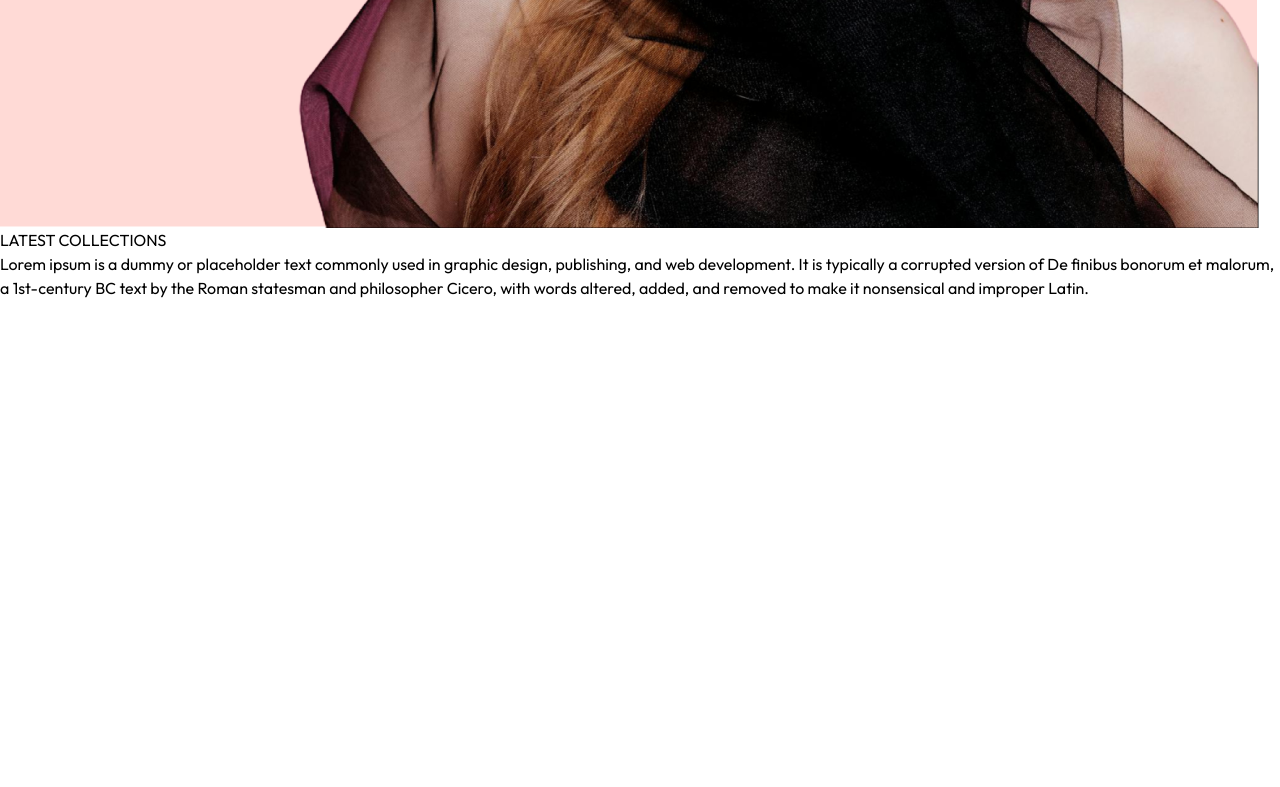
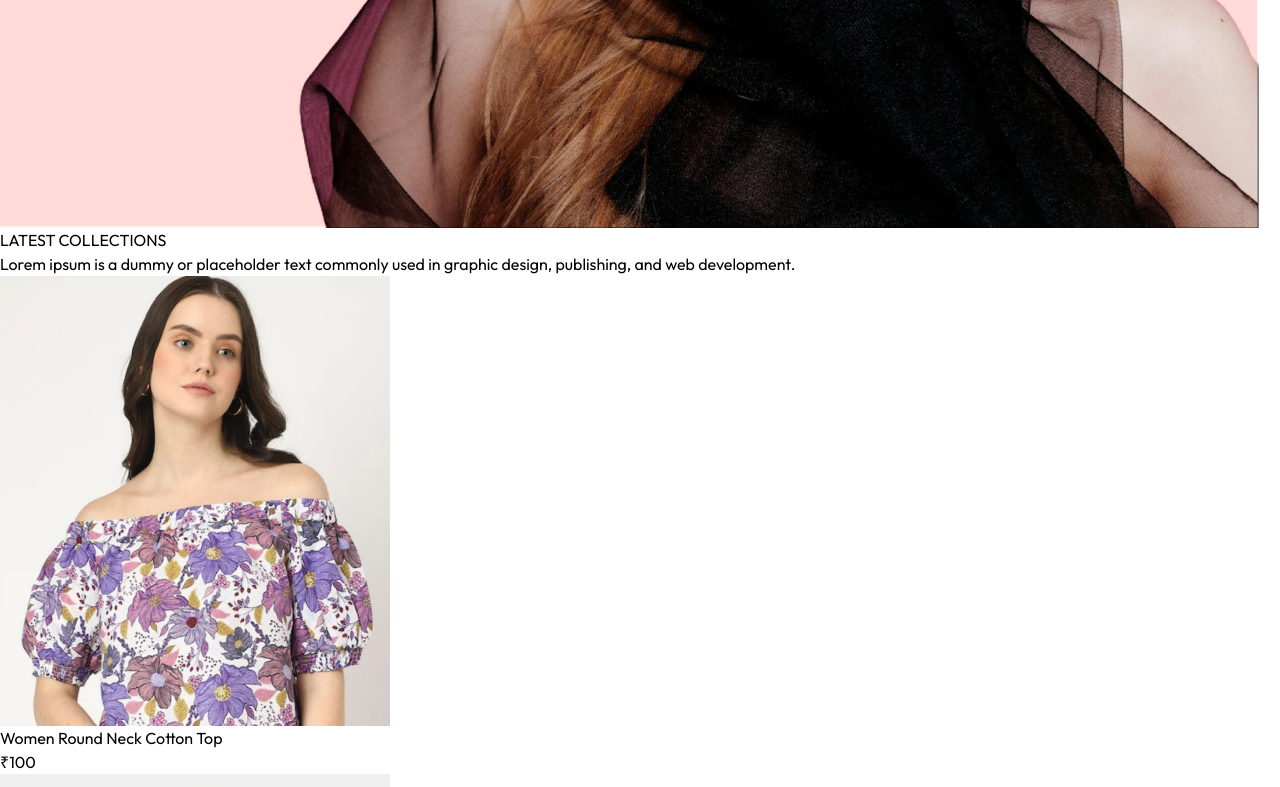
Before and after one commit to anaswararbabu/E-Commerce-App, a React (Vite) app in the folder frontend/: page / in a window 1280 px wide. Shown: the part 1374-2161 px from the top of the page. Before the commit the page ends 1674 px from the top, so only its background shows below. Built offline with nearby package versions, Linux system fonts and the light colour scheme.

Commit message:
Added Latest Arrivals and Best Sellers on Home Page

```diff
--- /dev/null
+++ b/frontend/src/components/BestSeller.jsx
@@ -0,0 +1,34 @@
+import React, { useContext, useState,useEffect } from 'react'
+import { ShopContext } from '../context/ShopContext'
+import { products } from '../assets/frontend_assets/assets';
+import Title from './Title';
+import ProductItem from './ProductItem';
+
+const BestSeller = () => {
+
+    const { product } = useContext(ShopContext);
+    const [bestSeller,setBestSeller] = useState([]);
+
+    useEffect(()=>{
+        const bestProduct = products.filter((item)=>(item.bestseller));
+        setBestSeller(bestProduct.slice(0,5));
+    },[])
+
+  return (
+    <div className='my-10'>
+        <div className="text-center text-3xl py-8">
+            <Title text1={'BEST'} text2={'SELLER'} />
+                 <p className='w-3/4 m-auto text-xs sm:text-sm md:text-base text-gray-600'>Lorem ipsum is a dummy or placeholder text commonly used in graphic design, publishing, and web development. </p>
+        </div>
+
+        <div className="grid grid-cols-2 sm:grid-cols-3 md:grid-cols-4 lg:grid-cols-5 gap-4 gap-y-6">
+            {bestSeller.map((item,index)=>(
+                <ProductItem key={index} id={item._id} name={item.name} image={item.image} price={item.price}  />
+            ))}
+        </div>
+
+    </div>
+  )
+}
+
+export default BestSeller
--- a/frontend/src/components/LatestCollection.jsx
+++ b/frontend/src/components/LatestCollection.jsx
@@ -2,6 +2,7 @@
 import { useContext } from 'react'
 import { ShopContext } from '../context/ShopContext'
 import Title from './Title'
+import ProductItem from './ProductItem'
 
 const LatestCollection = () => {
     const [latestProducts,setLatestProducts] = useState([])
@@ -15,11 +16,17 @@
      <div className='my-10'>
         <div className="text-center py-8 text-3xl">
             <Title text1={'LATEST'} text2={'COLLECTIONS'} />
-            <p className='w-3/4 m-auto text-xs sm:text-sm md:text-base text-gray-600'>Lorem ipsum is a dummy or placeholder text commonly used in graphic design, publishing, and web development. It is typically a corrupted version of De finibus bonorum et malorum, a 1st-century BC text by the Roman statesman and philosopher Cicero, with words altered, added, and removed to make it nonsensical and improper Latin.</p>
+            <p className='w-3/4 m-auto text-xs sm:text-sm md:text-base text-gray-600'>Lorem ipsum is a dummy or placeholder text commonly used in graphic design, publishing, and web development. </p>
         </div>
 
-
-
+       {/*Rendering Products */}
+        <div className="grid grid-cols-2 sm:grid-cols-3 md:grid-cols-4 lg:grid-cols-5 gap-4 gap-y-6">
+        {
+            latestProducts.map((item,index)=>(
+                <ProductItem  key={index} id={item._id} image={item.image} name={item.name} price={item.price} />
+            ))
+        }
+        </div>
      </div>
   )
 }
--- a/frontend/src/components/Navbar.jsx
+++ b/frontend/src/components/Navbar.jsx
@@ -8,7 +8,7 @@
   return (
     <div className='flex items-center justify-between py-5 font-medium'>
 
-        <img src={assets.logo} className='w-36' alt=''/>
+        <Link to={'/'}><img src={assets.logo} className='w-36' alt=''/></Link>
 
         <ul className='hidden sm:flex gap-5 text-sm text-gray-700'>
           <NavLink to='/' className='flex flex-col items-center gap-1'>
--- a/frontend/src/index.css
+++ b/frontend/src/index.css
@@ -15,3 +15,10 @@
   font-weight: 400;
   font-style: normal;
 }
+
+@media (max-width:640px){
+    a.active{
+        background-color: black;
+        color: white;
+    }
+}
--- a/frontend/src/pages/Home.jsx
+++ b/frontend/src/pages/Home.jsx
@@ -1,12 +1,14 @@
 import React from 'react'
 import Hero from '../components/Hero'
 import LatestCollection from '../components/LatestCollection'
+import BestSeller from '../components/BestSeller'
 
 const Home = () => {
   return (
     <div>
       <Hero />
       <LatestCollection />
+      <BestSeller />
     </div>
   )
 }
```
